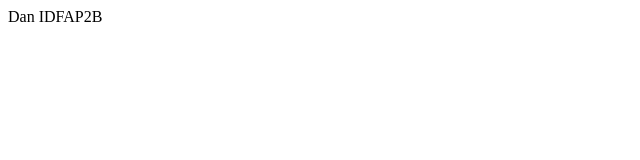
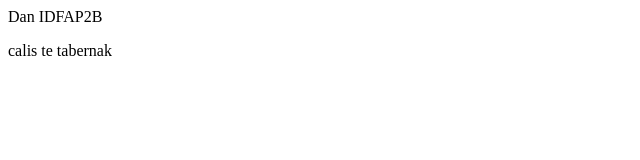
Before and after one commit to animsai/M426-demo, a plain HTML site: page dan.html in a window 1280 px wide. Shown: the full height of the page, 0-640 px from the left. Drawn offline with Linux system fonts and the light colour scheme.

Commit message:
ajout de fichier

```diff
--- a/dan.html
+++ b/dan.html
@@ -1,5 +1,6 @@
 <html>
 <body>
 <p>Dan IDFAP2B</p>
+<p>calis te tabernak</p>
 </body>
 </html>
```
